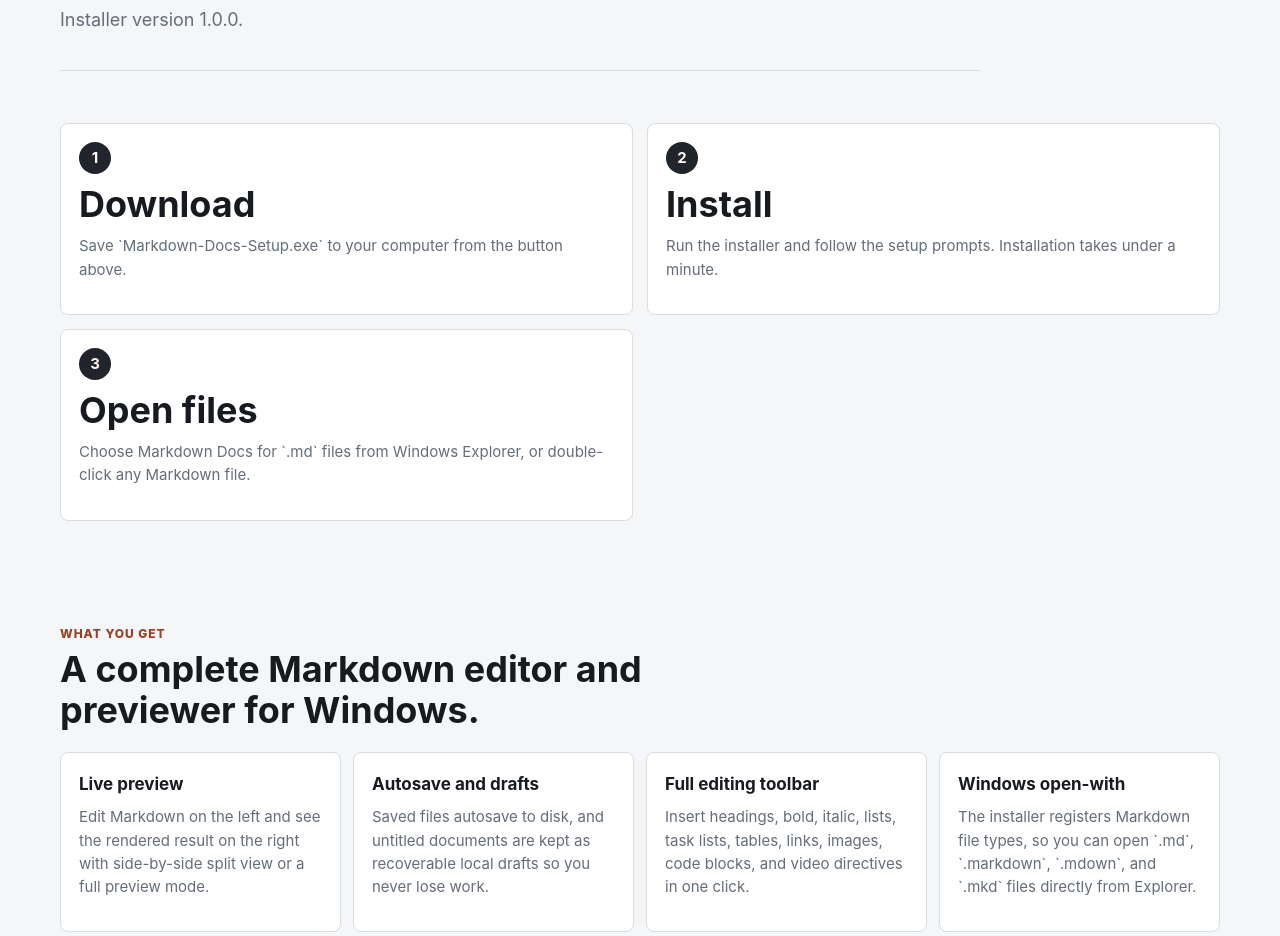
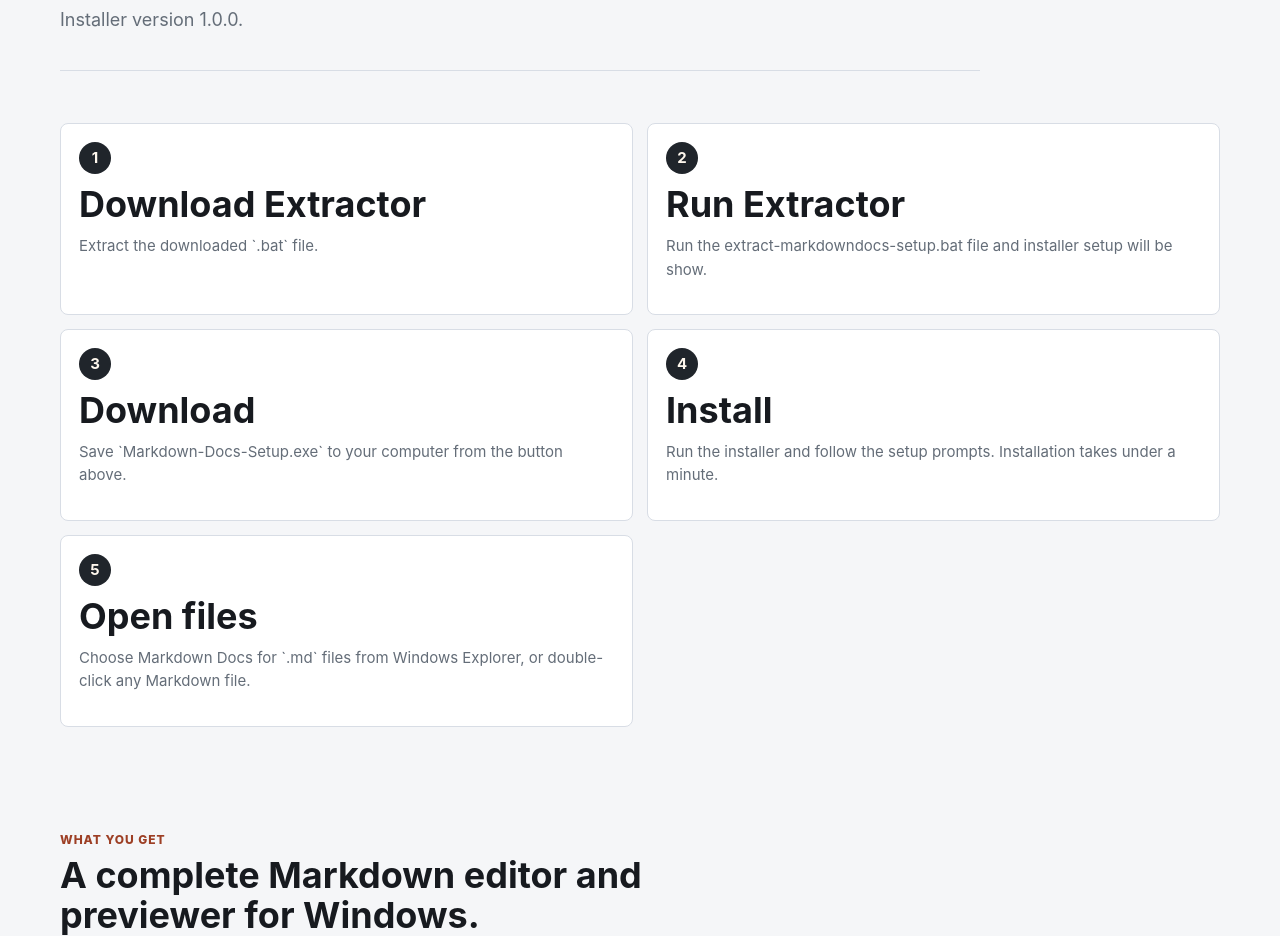
Before and after one commit to ShoaibShokat03/markiva, a PHP site: page /website/download/index.php in a window 1280 px wide. Shown: the part 383-1319 px from the top of the page. Run offline with PHP 8.4, Linux system fonts and the light colour scheme.

Commit message:
updated .bat file extractor

```diff
--- a/website/download/index.php
+++ b/website/download/index.php
@@ -28,9 +28,11 @@ include __DIR__ . '/../includes/header.php';
   <p class="micro" data-upload-status>Installer version <?= e($site['version']) ?>.</p>
 </section>
 <section class="section steps">
-  <article><strong>1</strong><h2>Download</h2><p>Save `Markdown-Docs-Setup.exe` to your computer from the button above.</p></article>
-  <article><strong>2</strong><h2>Install</h2><p>Run the installer and follow the setup prompts. Installation takes under a minute.</p></article>
-  <article><strong>3</strong><h2>Open files</h2><p>Choose <?= e($appName) ?> for `.md` files from Windows Explorer, or double-click any Markdown file.</p></article>
+  <article><strong>1</strong><h2>Download Extractor</h2><p>Extract the downloaded `.bat` file.</p></article>
+  <article><strong>2</strong><h2>Run Extractor</h2><p>Run the extract-markdowndocs-setup.bat file and installer setup will be show.</p></article>
+  <article><strong>3</strong><h2>Download</h2><p>Save `Markdown-Docs-Setup.exe` to your computer from the button above.</p></article>
+  <article><strong>4</strong><h2>Install</h2><p>Run the installer and follow the setup prompts. Installation takes under a minute.</p></article>
+  <article><strong>5</strong><h2>Open files</h2><p>Choose <?= e($appName) ?> for `.md` files from Windows Explorer, or double-click any Markdown file.</p></article>
 </section>
 
 <section class="section">
--- a/website/includes/config.php
+++ b/website/includes/config.php
@@ -7,8 +7,8 @@ $site = [
   'url' => 'https://markdowndocs.online',
   'description' => 'Markdown Docs is a compact Windows Markdown editor and viewer with live preview, autosave, full editing toolbar, open-with support, and an installable desktop setup.',
   'setup_download_url' => '/download-file/',
-  'setup_direct_download_url' => '/downloads/Markdown-Docs-Setup.exe',
-  'setup_download_file' => 'Markdown-Docs-Setup.exe',
+  'setup_direct_download_url' => '/downloads/extract-makrdowndocs-setup.bat',
+  'setup_download_file' => 'extract-makrdowndocs-setup.bat',
   'setup_download_text' => 'Download Markdown Docs',
   'download' => '/download-file/',
   'download_stats_file' => __DIR__ . '/../data/downloads.json',
```
Also changed, not shown: cmd/ignore/ui/dist/index.html (line endings or trailing spaces), ui/package-lock.json, 2 other files.
